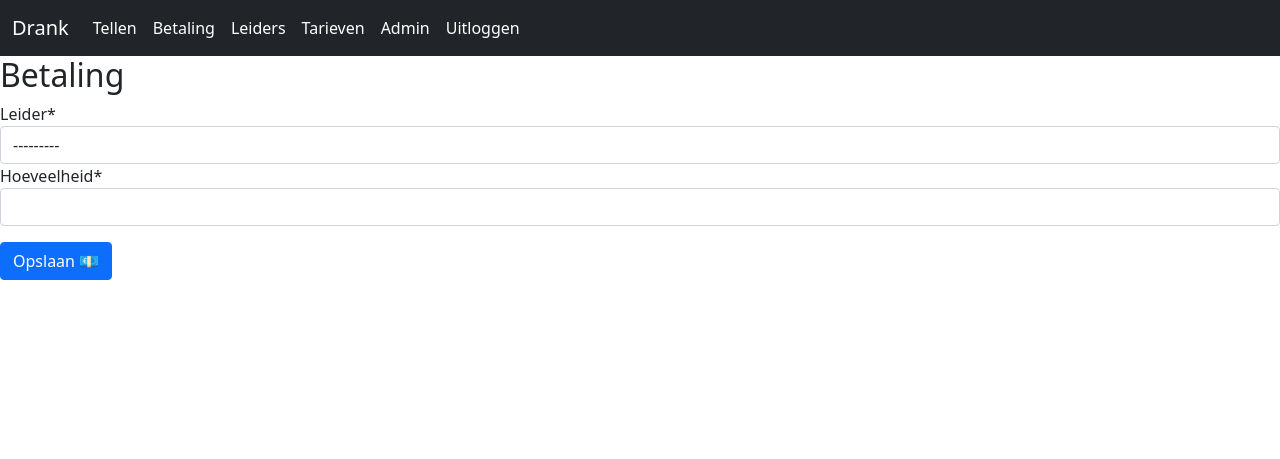
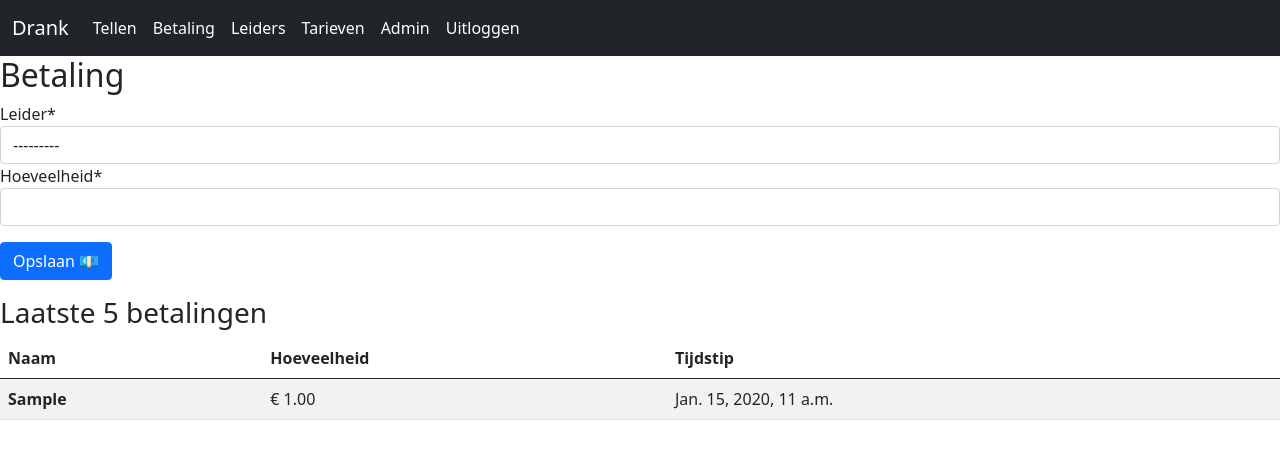
Before and after one commit to BramB-1952444/drankBeheer, a Django app: page /betaling/ in a window 1280 px wide. Shown: the top 459 px of the page. Run offline with Django 3.2, Linux system fonts and the light colour scheme; a user stored in the database is signed in; tables that the repository leaves empty hold one stand-in row (values such as "Sample post"); parts of the project's set-up code (start-up, migrations or seed data) failed here and were passed over; some libraries are stand-ins or nearby versions.

Commit message:
coo new feature on payment page

```diff
--- a/beheer/templates/beheer/betaling.html
+++ b/beheer/templates/beheer/betaling.html
@@ -7,4 +7,23 @@
         <button type="submit" class="btn btn-primary">Opslaan 💶</button>
     </div>
 </form>
+<h3>Laatste 5 betalingen</h3>
+<table class='table table-striped'>
+    <thead>
+    <tr>
+      <th scope="col">Naam</th>
+      <th scope="col">Hoeveelheid</th>
+      <th scope="col">Tijdstip</th>
+    </tr>
+  </thead>
+  <tbody>
+{% for betaling in betalingen %}
+    <tr>
+        <th scope="row">{{ betaling.leider }} </td>
+        <td> € {{ betaling.hoeveelheid }} </td>
+        <td>{{ betaling.datum }} </td>
+    </tr>
+{% endfor %}
+  </tbody>
+</table>
 {% endblock content %}
--- a/beheer/views.py
+++ b/beheer/views.py
@@ -108,6 +108,7 @@ def leider_volgorde(request):
 
 @staff_member_required
 def betalingView(request):
+    betalingen = Betaling.objects.order_by('-datum')[:5]
     if request.method == 'POST':
         form = BetalingForm(data=request.POST)
         if form.is_valid():
@@ -115,7 +116,7 @@ def betalingView(request):
             return HttpResponseRedirect(reverse('betaling'))
     else:
         form = BetalingForm()
-    return render(request, 'beheer/betaling.html', {'form': form})
+    return render(request, 'beheer/betaling.html', {'form': form, 'betalingen': betalingen})
 
 
 def leider_detail(request, leider_id):
```
